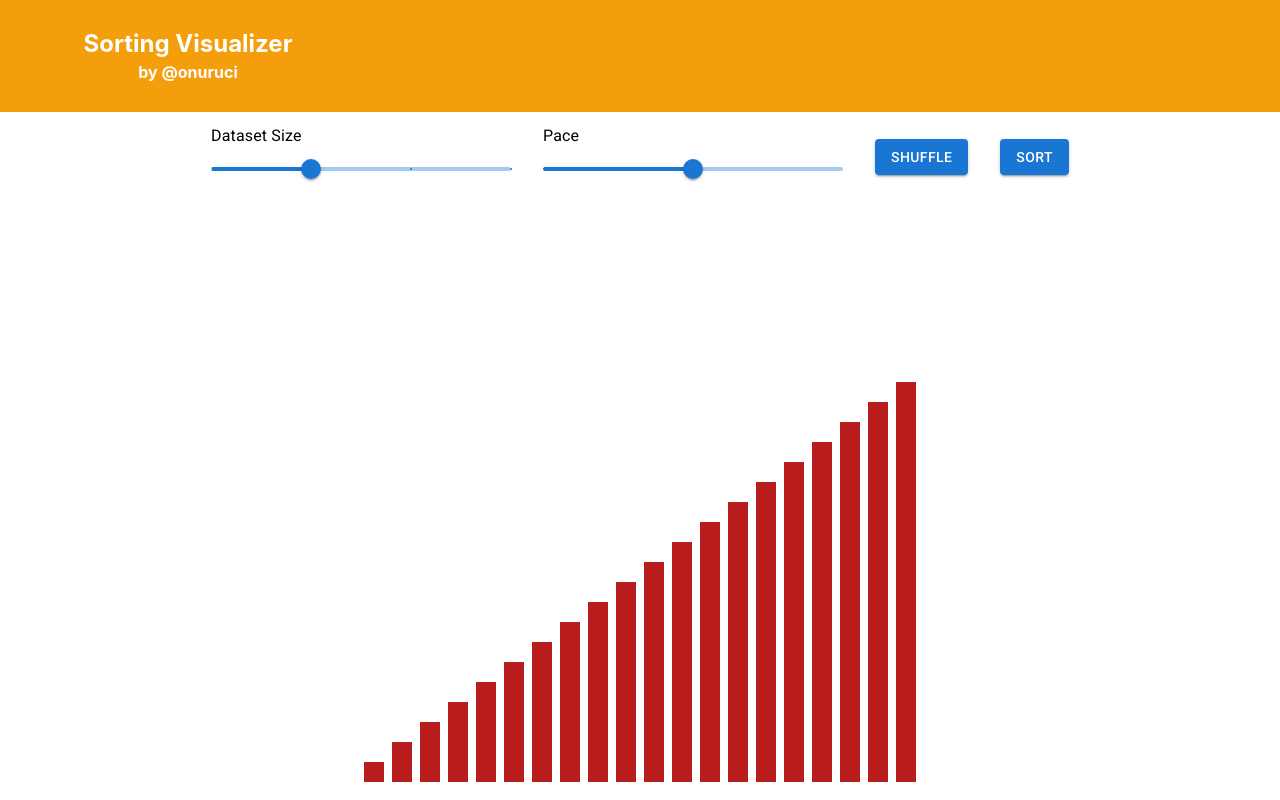
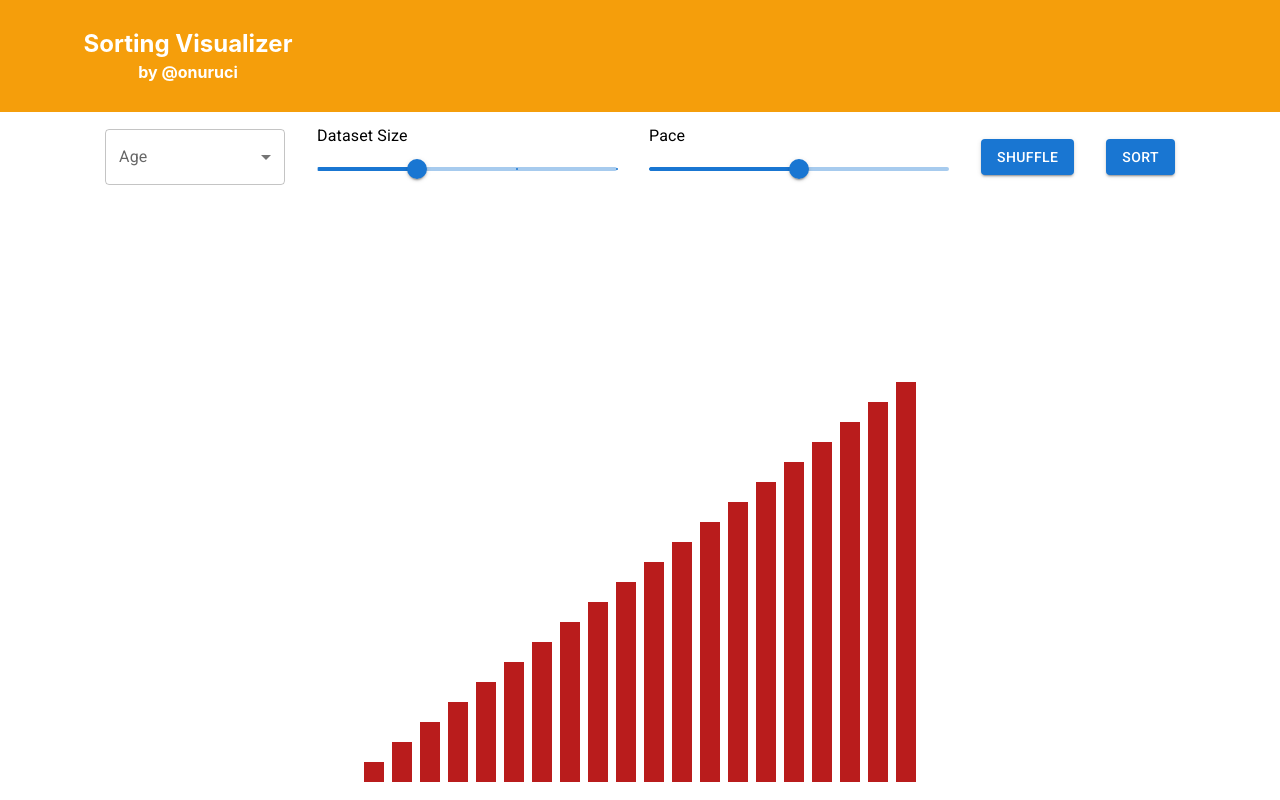
Before and after one commit to onuruci/sorting-visualizer, a React (Create React App) app: page / in a window 1280 px wide. Built offline with nearby package versions, Linux system fonts and the light colour scheme.

Commit message:
Selector added

```diff
--- a/src/App.tsx
+++ b/src/App.tsx
@@ -6,6 +6,10 @@ import Box from '@mui/material/Box';
 import Slider from '@mui/material/Slider';
 import { Typography } from '@mui/material';
 import Button from '@mui/material/Button';
+import InputLabel from '@mui/material/InputLabel';
+import MenuItem from '@mui/material/MenuItem';
+import FormControl from '@mui/material/FormControl';
+import Select from '@mui/material/Select';
 
 function App() {
   const [barCount, setBarCount] = useState(20);
@@ -54,12 +58,28 @@ function App() {
           </h2>
         </div>
       </div>
-      <div className='max-w-fit p-3 mx-auto text-left flex space-x-8 items-center'><Box width={300}>
-        <Typography gutterBottom>
-          Dataset Size
-        </Typography>
-        <Slider defaultValue={20} valueLabelDisplay="auto" min={10} max={40} marks step={10} onChange={(e) => handleDataSetSizeChange(e)} />
-      </Box>
+      <div className='max-w-fit p-3 mx-auto text-left flex space-x-8 items-center'>
+        <Box sx={{ minWidth: 180 }}>
+          <FormControl fullWidth>
+            <InputLabel id="demo-simple-select-label">Age</InputLabel>
+            <Select
+              labelId="demo-simple-select-label"
+              id="demo-simple-select"
+              value={""}
+              label="Algorithm"
+              onChange={() => { }}
+            >
+              <MenuItem value={"bubbleSort"}>BubbleSort</MenuItem>
+              <MenuItem value={"mergeSort"}>MergeSort</MenuItem>
+            </Select>
+          </FormControl>
+        </Box>
+        <Box width={300}>
+          <Typography gutterBottom>
+            Dataset Size
+          </Typography>
+          <Slider defaultValue={20} valueLabelDisplay="auto" min={10} max={40} marks step={10} onChange={(e) => handleDataSetSizeChange(e)} />
+        </Box>
         <Box width={300}>
           <Typography gutterBottom>
             Pace
```
